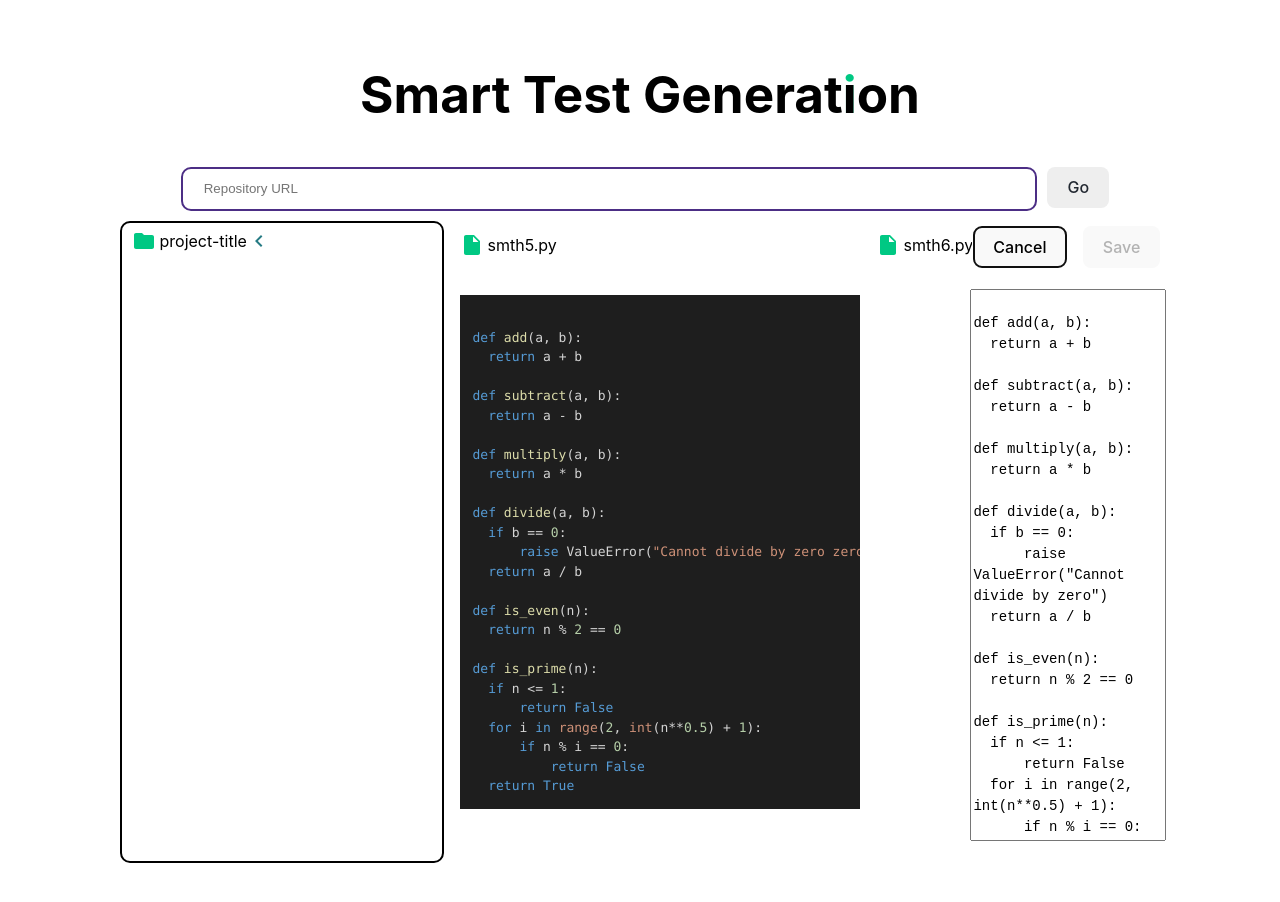
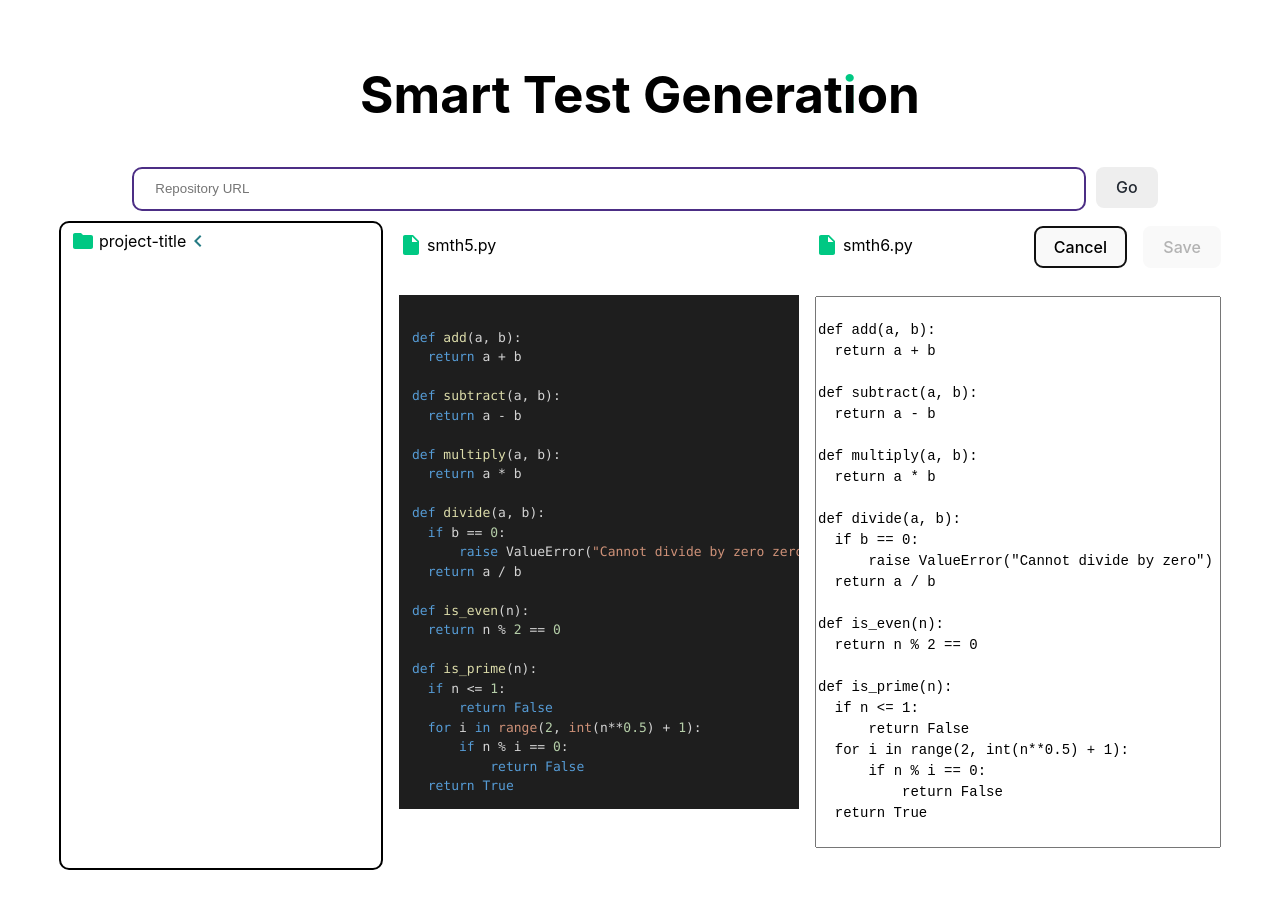
Before and after one commit to calimandaniel/TBH2024, a React (Vite) app in the folder smart-test-generation/client/: page / in a window 1280 px wide. Both pictures are taken after a click on the button "Edit". Built offline with nearby package versions, Linux system fonts and the light colour scheme.

Commit message:
Fix the editor

```diff
--- a/smart-test-generation/client/src/view/files_manipulation/CodeEditor.jsx
+++ b/smart-test-generation/client/src/view/files_manipulation/CodeEditor.jsx
@@ -14,7 +14,7 @@ const CodeEditor = ({ data, onChange }) => {
                 <textarea
                     value={code}
                     onChange={handleChange}
-                    style={{ width: '100%', minHeight: '200px', fontFamily: 'Courier New', fontSize: '14px', lineHeight: '1.5', resize: 'none' }}
+                    style={{ minWidth: '400px', maxWidth: '20vw', minHeight: '200px', fontFamily: 'Courier New', fontSize: '14px', lineHeight: '1.5', resize: 'none', marginTop: '7px'}}
                     rows={code.split('\n').length} // Set rows dynamically based on number of lines
                 />
             </div>
```
